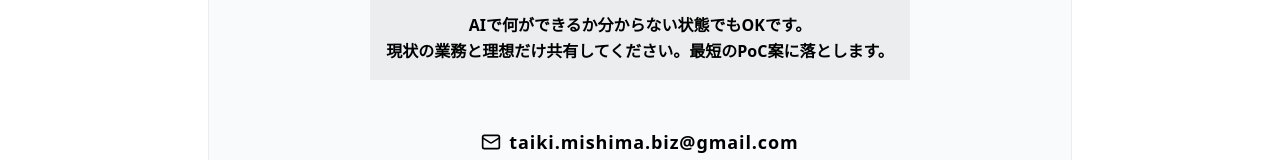
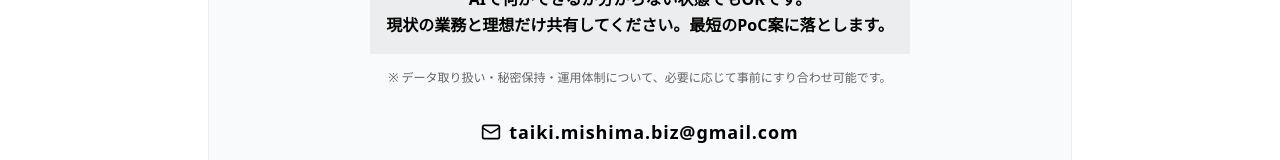
Before and after one commit to taiki200504/portfolio, a Next.js app: page / in a window 1280 px wide. Shown: the part 4818-4978 px from the top of the page. Built offline with nearby package versions, Linux system fonts and the light colour scheme.

Commit message:
Fix hydration error and add NDA text to Contact

```diff
--- a/src/components/sections/BasicInfo.tsx
+++ b/src/components/sections/BasicInfo.tsx
@@ -23,7 +23,7 @@ export function BasicInfo() {
                         <p className="text-sm font-bold text-black/80 mb-6">学生起業家｜プロダクト設計・コミュニティ設計・実装</p>
 
                         <p className="text-base text-black/80 leading-relaxed mb-4">
-                            立教大学 経済学部 在学（休学予定あり）。<br />
+                            立教大学 経済学部 在学（現在休学中）。<br />
                             “熱狂を生む場を現実化する”をテーマに、企画・設計・実装の一気通貫で価値を生む活動をしています。
                         </p>
                     </motion.div>
--- a/src/components/sections/Contact.tsx
+++ b/src/components/sections/Contact.tsx
@@ -42,12 +42,14 @@ export function Contact() {
                     <div className="text-center mb-10">
                         <p className="text-black font-medium text-base mb-4 leading-relaxed">
                             何を相談すればいいか分からない状態でも問題ありません。<br />
-                            何を相談すればいいか分からない状態でも問題ありません。<br />
                             上記のいずれかに当てはまれば、概要だけ送ってください。
                         </p>
                         <p className="text-black font-bold text-base mb-4 leading-relaxed bg-black/5 p-4 inline-block">
                             AIで何ができるか分からない状態でもOKです。<br />
                             現状の業務と理想だけ共有してください。最短のPoC案に落とします。
+                        </p>
+                        <p className="text-xs text-black/60 font-medium mb-8">
+                            ※ データ取り扱い・秘密保持・運用体制について、必要に応じて事前にすり合わせ可能です。
                         </p>
                         <div className="mt-8">
                             <a href="mailto:taiki.mishima.biz@gmail.com" className="inline-flex items-center gap-2 text-black hover:underline font-bold tracking-wider text-lg">
```
